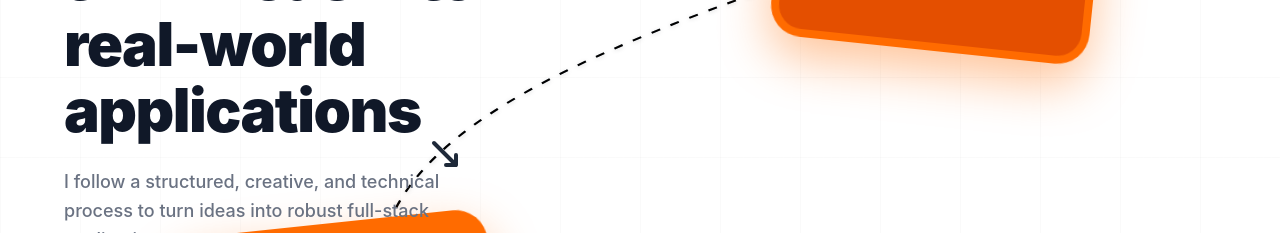
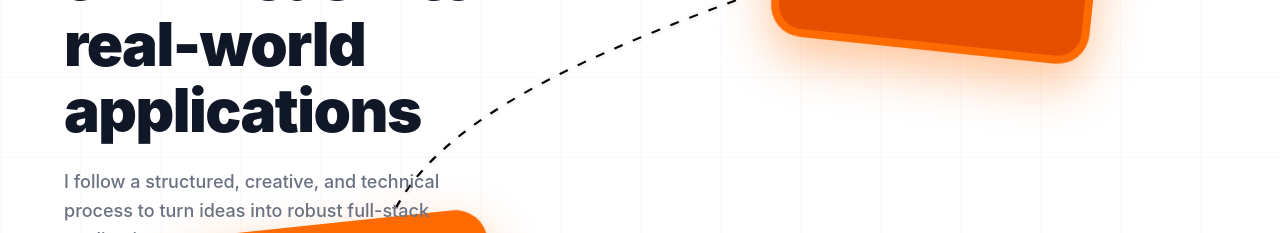
Before and after one commit to ShreeMANITCSE8095/Shree-Pandit-Portfolio, a React (Vite) app: page / in a window 1280 px wide. Shown: the part 3080-3313 px from the top of the page. Built offline with nearby package versions, Linux system fonts and the light colour scheme; no server answers.

Commit message:
Remove SVG from heading in Services component

```diff
--- a/src/components/Services.jsx
+++ b/src/components/Services.jsx
@@ -80,12 +80,7 @@ const Services = () => {
           </div>
           <h2 className="text-4xl md:text-5xl lg:text-6xl font-black text-gray-900 leading-[1.1] mb-6 tracking-tight relative">
             {skillsContent.heading}
-            <svg className="absolute -bottom-10 right-10 w-12 h-12 text-gray-800" fill="none" stroke="currentColor" viewBox="0 0 24 24">
-              <path strokeLinecap="round" strokeLinejoin="round" strokeWidth="2" d="M14 5l7 7m0 0l-7 7m7-7H3" className="hidden" />
-              <path d="M4 4 Q 10 10 15 15 M 15 15 L 10 15 M 15 15 L 15 10" fill="none" stroke="currentColor" strokeWidth="2" strokeLinecap="round" strokeLinejoin="round" />
-            </svg>
-          </h2>
-          <p className="text-gray-500 text-base md:text-lg max-w-sm font-medium leading-relaxed">
+          </h2><p className="text-gray-500 text-base md:text-lg max-w-sm font-medium leading-relaxed">
             {skillsContent.description}
           </p>
         </div>
```
